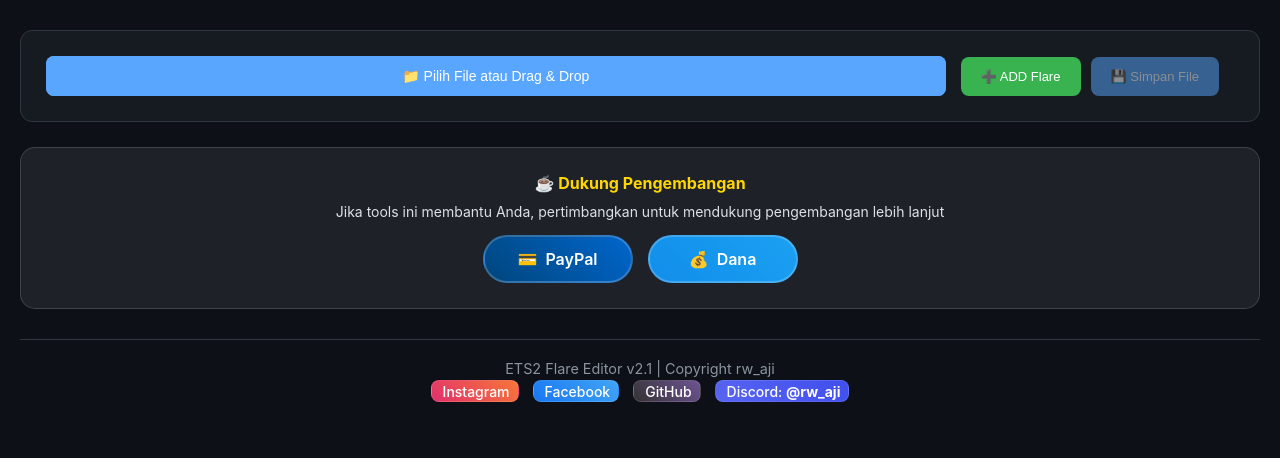
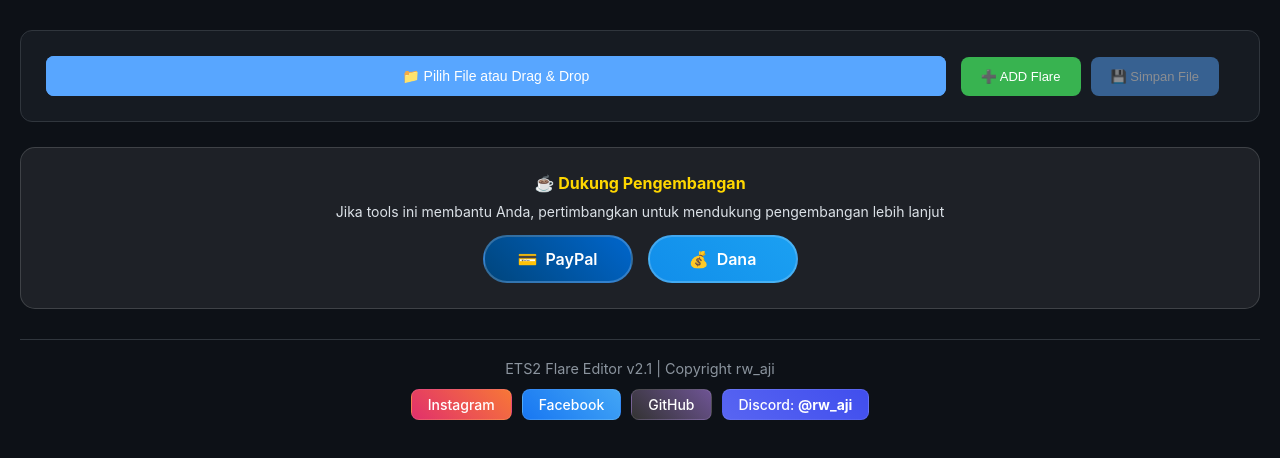
Before and after one commit to RAHMANWAHYUAJI/ets2-flare-tools, a plain HTML site: page index.html in a window 1280 px wide. Shown: the part 154-612 px from the top of the page. Drawn offline with Linux system fonts and the light colour scheme.

Commit message:
UI: rapikan footer, center copyright & sosial media

```diff
--- a/index.html
+++ b/index.html
@@ -143,23 +143,23 @@
         <!-- Sosial Media Section -->
 
         <div class="footer">
-            <p>ETS2 Flare Editor v2.1 | Copyright rw_aji</p>
-            <a href="https://www.instagram.com/rw_aji/?hl=id" target="_blank" style="display: inline-flex; align-items: center; gap: 3px; padding: 5px 8px; background: linear-gradient(45deg, #E1306C, #F77737); color: white; text-decoration: none; border-radius: 8px; font-weight: 500; border: 1px solid rgba(255,255,255,0.10); min-width: 50px; justify-content: center; transition: all 0.3s; font-size: 14px; height: 22px; margin: 0 5px;">
-                <span style="font-size: 1em;"></span>
-                <span>Instagram</span>
-            </a>
-            <a href="https://www.facebook.com/Rahman.Wahyu.Aj1" target="_blank" style="display: inline-flex; align-items: center; gap: 3px; padding: 5px 8px; background: linear-gradient(45deg, #1877F2, #42A5F5); color: white; text-decoration: none; border-radius: 8px; font-weight: 500; border: 1px solid rgba(255,255,255,0.10); min-width: 50px; justify-content: center; transition: all 0.3s; font-size: 14px; height: 22px; margin: 0 5px;">
-                <span style="font-size: 1em;"></span>
-                <span>Facebook</span>
-            </a>
-            <a href="https://github.com/rahmanwahyuaji" target="_blank" style="display: inline-flex; align-items: center; gap: 3px; padding: 5px 8px; background: linear-gradient(45deg, #333, #6e5494); color: white; text-decoration: none; border-radius: 8px; font-weight: 500; border: 1px solid rgba(255,255,255,0.10); min-width: 50px; justify-content: center; transition: all 0.3s; font-size: 14px; height: 22px; margin: 0 5px;">
-                <span style="font-size: 1em;"></span>
-                <span>GitHub</span>
-            </a>
-            <span style="display: inline-flex; align-items: center; gap: 3px; padding: 5px 8px; background: linear-gradient(45deg, #5865F2, #404EED); color: white; border-radius: 8px; font-weight: 500; border: 1px solid rgba(255,255,255,0.10); min-width: 50px; justify-content: center; transition: all 0.3s; font-size: 14px; height: 22px; margin: 0 5px;">
-                <span style="font-size: 1em;"></span>
-                <span>Discord: <b>@rw_aji</b></span>
-            </span>
+            <div style="text-align: center;">
+                <p style="margin-bottom: 12px;">ETS2 Flare Editor v2.1 | Copyright rw_aji</p>
+                <div style="display: inline-flex; gap: 10px; flex-wrap: wrap; justify-content: center;">
+                    <a href="https://www.instagram.com/rw_aji/?hl=id" target="_blank" style="display: inline-block; padding: 6px 16px; background: linear-gradient(45deg, #E1306C, #F77737); color: white; text-decoration: none; border-radius: 8px; font-weight: 500; border: 1px solid rgba(255,255,255,0.10); font-size: 14px; margin: 0; transition: all 0.3s;">
+                        Instagram
+                    </a>
+                    <a href="https://www.facebook.com/Rahman.Wahyu.Aj1" target="_blank" style="display: inline-block; padding: 6px 16px; background: linear-gradient(45deg, #1877F2, #42A5F5); color: white; text-decoration: none; border-radius: 8px; font-weight: 500; border: 1px solid rgba(255,255,255,0.10); font-size: 14px; margin: 0; transition: all 0.3s;">
+                        Facebook
+                    </a>
+                    <a href="https://github.com/rahmanwahyuaji" target="_blank" style="display: inline-block; padding: 6px 16px; background: linear-gradient(45deg, #333, #6e5494); color: white; text-decoration: none; border-radius: 8px; font-weight: 500; border: 1px solid rgba(255,255,255,0.10); font-size: 14px; margin: 0; transition: all 0.3s;">
+                        GitHub
+                    </a>
+                    <span style="display: inline-block; padding: 6px 16px; background: linear-gradient(45deg, #5865F2, #404EED); color: white; border-radius: 8px; font-weight: 500; border: 1px solid rgba(255,255,255,0.10); font-size: 14px; margin: 0; transition: all 0.3s;">
+                        Discord: <b>@rw_aji</b>
+                    </span>
+                </div>
+            </div>
         </div>
     </div>
 
```
